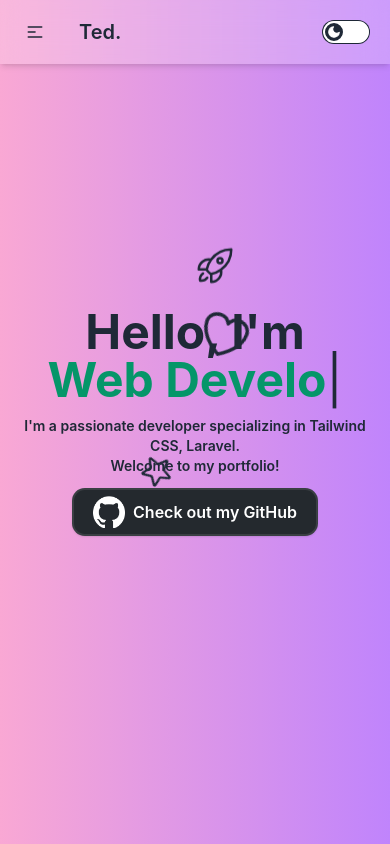
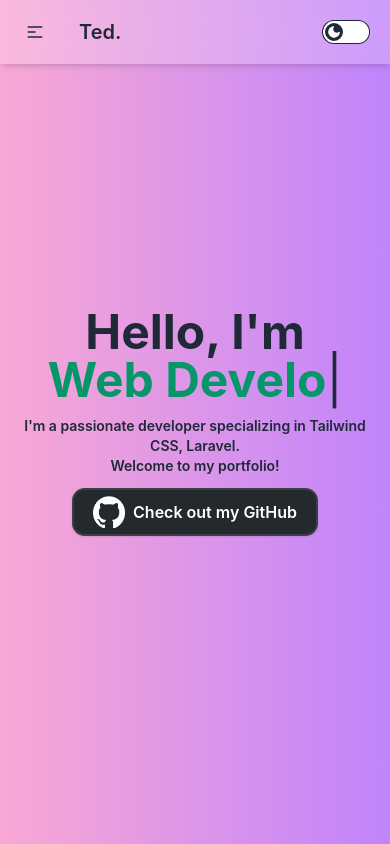
Before and after one commit to teddynanta/vue-project, a Vue app: page / in a window 390 px wide. Shown: the top 844 px of the page. Built offline with nearby package versions, Linux system fonts and the light colour scheme.

Commit message:
make responsive design

```diff
--- a/src/components/layouts/HeroSection.vue
+++ b/src/components/layouts/HeroSection.vue
@@ -65,9 +65,9 @@ export default {
   <div class="hero min-h-screen bg-gradient-to-r from-pink-300 to-purple-400 dark:from-gray-900 dark:to-purple-900">
     <div class="hero-content text-center">
       <div class="max-w-2xl">
-        <RocketLaunchIcon class="floating-rocket absolute top-1/3 left-2/4 -mt-5 h-10 w-10 text-base-content"/>
-        <StarIcon class="floating-star absolute top-2/4 left-1/3 mt-10 h-9 w-9 text-base-content"/>
-        <HeartIcon class="floating-heart absolute left-2/3 -ms-16 h-14 w-14 text-base-content"/>
+        <RocketLaunchIcon class="floating-rocket absolute top-1/3 left-2/4 -mt-5 h-10 w-10 text-base-content invisible md:visible"/>
+        <StarIcon class="floating-star absolute top-2/4 left-1/3 mt-10 h-9 w-9 text-base-content invisible md:visible"/>
+        <HeartIcon class="floating-heart absolute left-2/3 -ms-16 h-14 w-14 text-base-content invisible md:visible"/>
           <h1 class="md:text-7xl text-5xl font-bold text-base-content dark:text-gray-100 text-wrap">
             Hello, I'm <br> <span class="text-emerald-600 dark:text-red-500 font-bold">{{ displayedText }}</span><span class="blinking-cursor">|</span>
           </h1>
```
